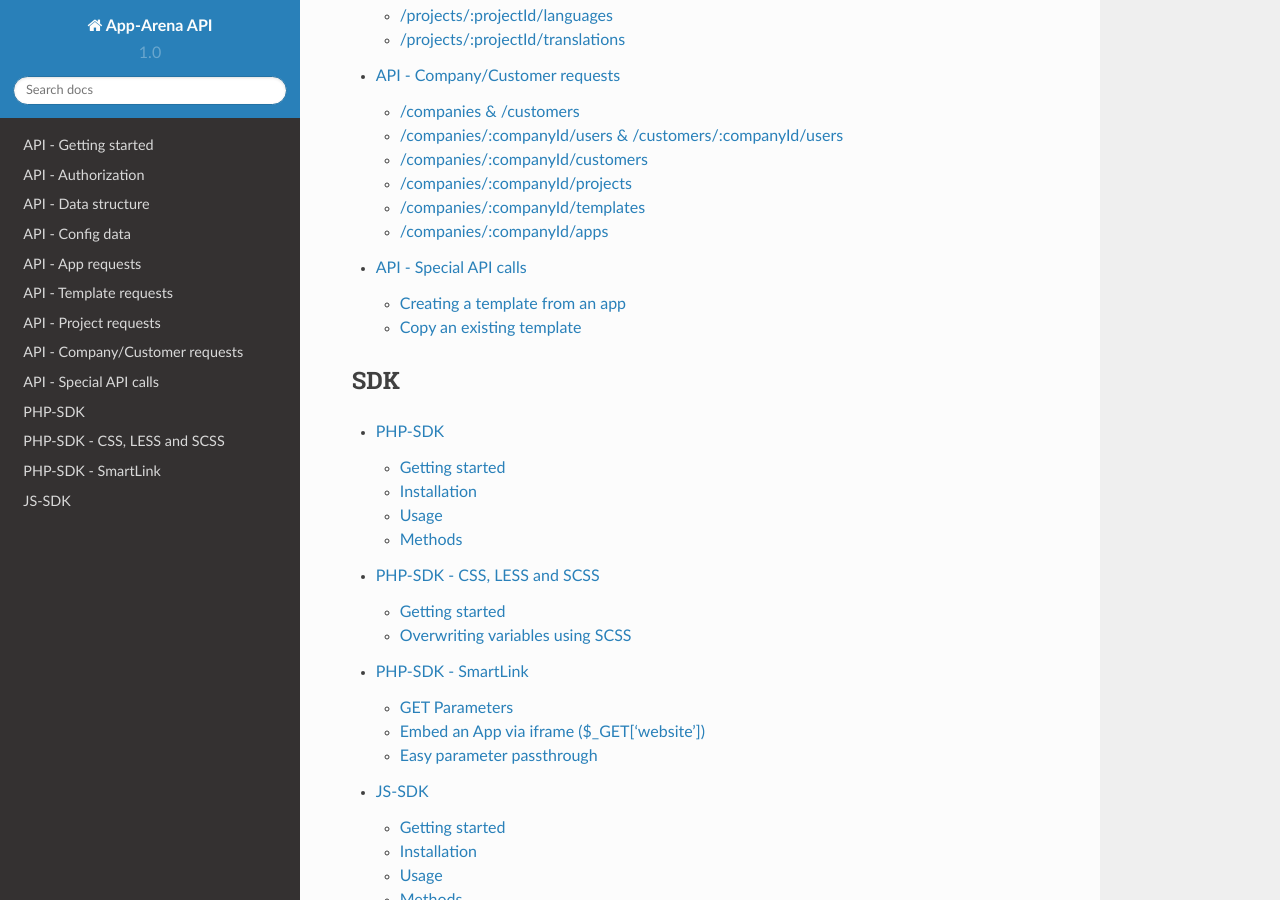
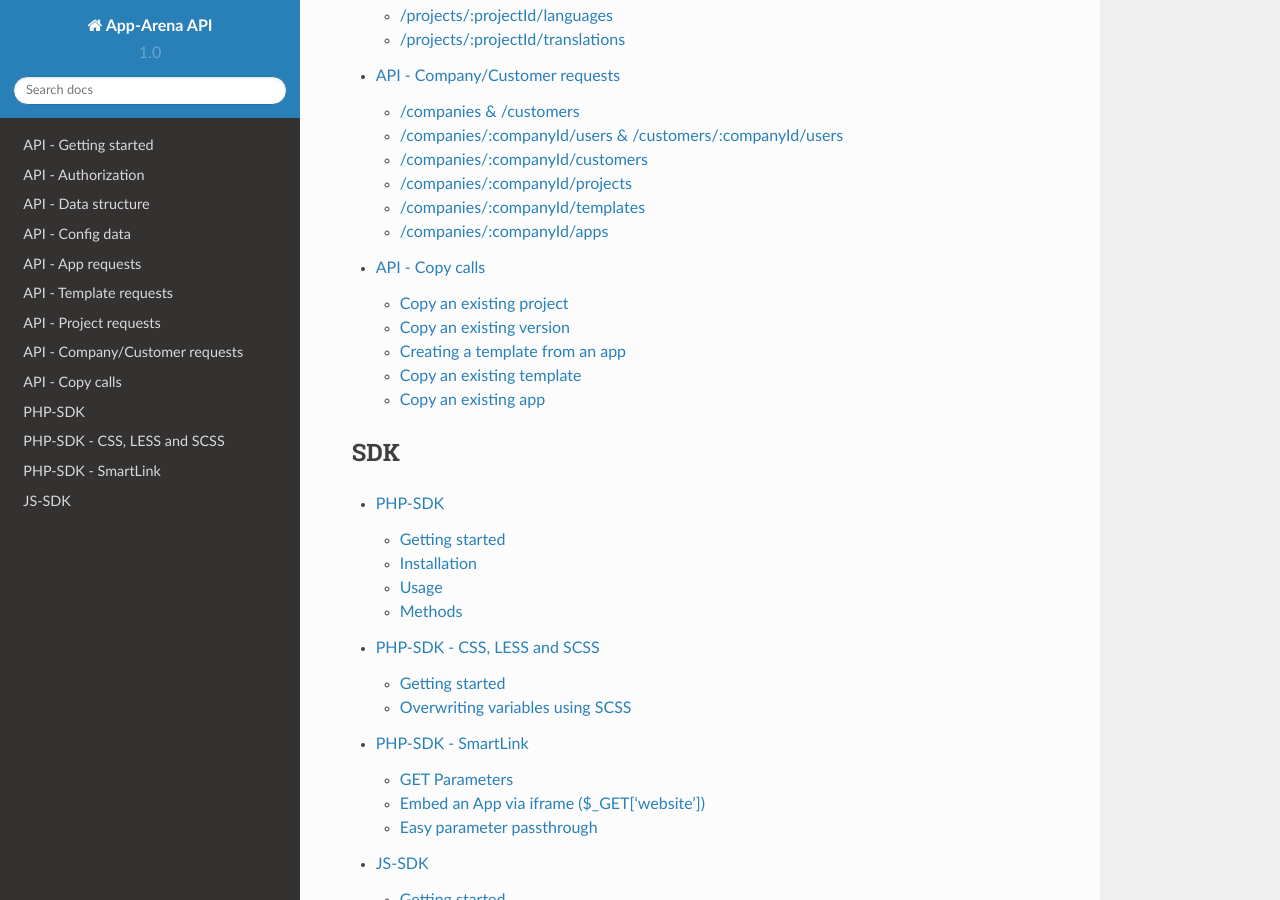
Before and after one commit to apparena/docs, a Sphinx documentation site: the page built from docs/index.rst, in a window 1280 px wide and 900 px high, scrolled down 1693 px. Built offline with Sphinx 7.4.7 and the Read the Docs theme 2.0.0, drawn with Linux system fonts in a browser that asks for light colours; part of the change alters nothing that is shown.

```diff
--- a/docs/api/100-SpecialAPIcalls.rst
+++ b/docs/api/100-SpecialAPIcalls.rst
@@ -1,5 +1,109 @@
-API - Special API calls
-=======================
+API - Copy calls
+================
+
+Copy an existing project
+~~~~~~~~~~~~~~~~~~~~~~~~
+
+.. http:response:: POST /projects
+
+.. http:response:: Example request body
+
+    .. sourcecode:: js
+
+        {
+            "copyFrom"  : 1,
+            "version"   : "1.0.0"
+        }
+
+.. http:response:: Example response body
+
+    .. sourcecode:: js
+
+        {
+          "status": 201,
+          "data": {
+            "projectId": 2,
+            "companyId": 1,
+            "name": "dummy project [copy]",
+            "description": null
+          }
+        }
+
+    **Required data**
+
+    copyFrom
+        ``string``
+            specifies the project which is to be copied
+    version
+        ``string``
+            "all"                   copies all existing versions of the project
+            "latest"                copies the most recent version of the project
+            "X.Y.Z"                 copies the specified version of the project
+            ["A.B.C","X.Y.Z",...]   copies all the declared versions of the project
+
+    **Optional data**
+
+    companyId
+        ``integer``
+            defines a different company than your own as owner of the newly created template
+    name
+        ``string``
+            defines the name of the new project. If not specified, the name of the original project with an additional "[copy]" string is used
+    description
+        ``string``
+            describe the newly created project
+
+Copy an existing version
+~~~~~~~~~~~~~~~~~~~~~~~~
+
+Copies a version inside a project specified by :projectId
+
+.. http:response:: POST /projects/:projectId/versions
+
+.. http:response:: Example request body
+
+    .. sourcecode:: js
+
+        {
+            "copyFrom"  : "1.0.0"
+        }
+
+.. http:response:: Example response body
+
+    .. sourcecode:: js
+
+        {
+          "status": 201,
+          "data": {
+            "projectId": 1,
+            "variant": "1.0.1",
+            "companyId": 1,
+            "name": "dummy version of project 1 [copy]",
+            "lang": "de_DE",
+            "public": false
+          }
+        }
+
+    **Required data**
+
+    copyFrom
+        ``string``
+            specifies the version which is to be copied
+
+    **Optional data**
+
+    name
+        ``string``
+            defines the name of the new version. If not specified, the name of the original version with an additional "[copy]" string is used
+    lang
+        ``string``
+            sets the default language of the new version
+    variant
+        ``string``
+            sets the version variant number ("A.B.C") of the new version. If not submitted, the last digit is increased by one
+    public
+        ``bool``
+            sets the public status of the new version
 
 Creating a template from an app
 ~~~~~~~~~~~~~~~~~~~~~~~~~~~~~~~
@@ -45,26 +149,35 @@ To keep the response JSON small, only the basic template information is returned
     **Required data**
 
     copyFrom
-        ``string`` must be "app"
+        ``string``
+            must be "app"
     appId
-        ``integer`` specifies the app the template will be copied from
+        ``integer``
+            specifies the app the template will be copied from
 
     **Optional data**
 
     companyId
-        ``integer`` defines a different company than your own as owner of the newly created template
+        ``integer``
+            defines a different company than your own as owner of the newly created template
     parentId
-        ``integer`` defines the template, the newly created template should point to. If left out, the template to which the app pointed will be used, if set to '0', the template points to the project.
+        ``integer``
+            defines the template, the newly created template should point to. If left out, the template to which the app pointed will be used, if set to '0', the template points to the project.
     projectId
-        ``integer`` defines the project the newly created template points to. If the parentId is not equal to the templateId, the template points to the parent template, meaning that this will have no effect if a parent template is defined.
+        ``integer``
+            defines the project the newly created template points to. If the parentId is not equal to the templateId, the template points to the parent template, meaning that this will have no effect if a parent template is defined.
     version
-        ``string`` if a projectId is submitted, you can specify the version here
+        ``string``
+            if a projectId is submitted, you can specify the version here
     lang
-        ``string`` sets the default language of the new template. This language must be present in the root project.
+        ``string``
+            sets the default language of the new template. This language must be present in the root project.
     name
-        ``string`` defines the name of the new template. If not specified, the name of the app with an additional "[copy]" string is used
+        ``string``
+            defines the name of the new template. If not specified, the name of the app with an additional "[copy]" string is used
     public
-        ``bool`` sets the public status of the new template
+        ``bool``
+            sets the public status of the new template
 
 
 Copy an existing template
@@ -79,7 +192,7 @@ If you want to modify an existing template but keep the original, you can copy i
     .. sourcecode:: js
 
         {
-            "copyFrom"      : "app",
+            "copyFrom"      : "template",
             "templateId"    :   1
         }
 
@@ -96,7 +209,7 @@ If you want to modify an existing template but keep the original, you can copy i
             "parentId": 2,
             "companyId": 1,
             "lang": "en_US",
-            "name": "App Name [copy]",
+            "name": "Template Name [copy]",
             "public": false
           }
         }
@@ -104,23 +217,93 @@ If you want to modify an existing template but keep the original, you can copy i
     **Required data**
 
     copyFrom
-        ``string`` must be "template"
+        ``string``
+            must be "template"
     templateId
-        ``integer`` specifies the pattern template
+        ``integer``
+            specifies the pattern template
 
     **Optional data**
 
     companyId
-        ``integer`` defines a different company than your own as owner of the newly created template
+        ``integer``
+            defines a different company than your own as owner of the newly created template
     parentId
-        ``integer`` defines the template, the newly created template should point to. If left out, the template to which the app pointed will be used, if set to '0', the template points to the project.
+        ``integer``
+            defines the template, the newly created template should point to. If left out, the template to which the app pointed will be used, if set to '0', the template points to the project.
     projectId
-        ``integer`` defines the project the newly created template points to. If the parentId is not equal to the templateId, the template points to the parent template, meaning that this will have no effect if a parent template is defined.
+        ``integer``
+            defines the project the newly created template points to. If the parentId is not equal to the templateId, the template points to the parent template, meaning that this will have no effect if a parent template is defined.
     version
-        ``string`` if a projectId is submitted, you can specify the version here
+        ``string``
+            if a projectId is submitted, you can specify the version here
     lang
-        ``string`` sets the default language of the new template. This language must be present in the root project.
+        ``string``
+            sets the default language of the new template. This language must be present in the root project.
     name
-        ``string`` defines the name of the new template. If not specified, the name of the pattern template with an additional "[copy]" string is used
+        ``string``
+            defines the name of the new template. If not specified, the name of the original template with an additional "[copy]" string is used
     public
-        ``bool`` sets the public status of the new template
+        ``bool``
+            sets the public status of the new template
+
+Copy an existing app
+~~~~~~~~~~~~~~~~~~~~
+
+If you want to modify an existing template but keep the original, you can copy it by sending a POST request with the field "copyFrom" : "template" and the templateId
+
+.. http:response:: POST /apps
+
+.. http:response:: Example request body
+
+    .. sourcecode:: js
+
+        {
+            "copyFrom"      : 1
+        }
+
+.. http:response:: Example response body
+
+    .. sourcecode:: js
+
+        {
+          "status": 201,
+          "data": {
+            "appId": 2,
+            "templateId": 1,
+            "companyId": 1,
+            "lang": "de_DE",
+            "name": "App name [copy]",
+            "activated": true,
+            "expiryDate": "2016-10-03 13:16:52"
+          }
+        }
+
+    **Required data**
+
+    copyFrom
+        ``string``
+            specifies the app which is to be copied
+
+    **Optional data**
+
+    templateId
+        ``integer``
+            sets the template the new app is pointing to
+    companyId
+        ``integer``
+            sets a different company than your own as owner of the newly created app
+    expiryDate
+        ``string``
+            sets the expiration date of the app
+        ``integer``
+            sets the expiration date in days. A value of 30 means that the app will expire in 30 days from the day of execution
+    lang
+        ``string``
+            sets the default language of the new app. This language must be present in the root project
+    name
+        ``string``
+            defines the name of the new app. If not specified, the name of the original app with an additional "[copy]" string is used
+    activated
+        ``bool``
+            sets the activation status of the new app
```
